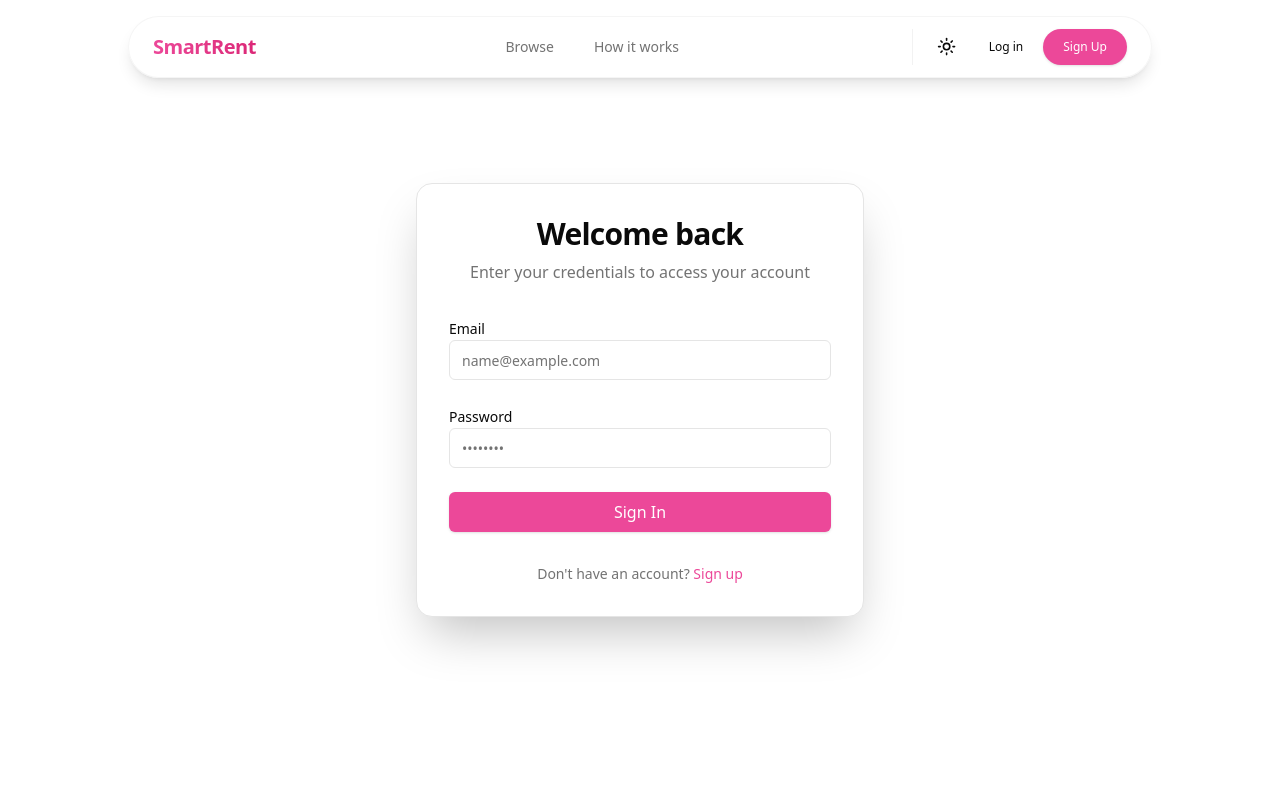
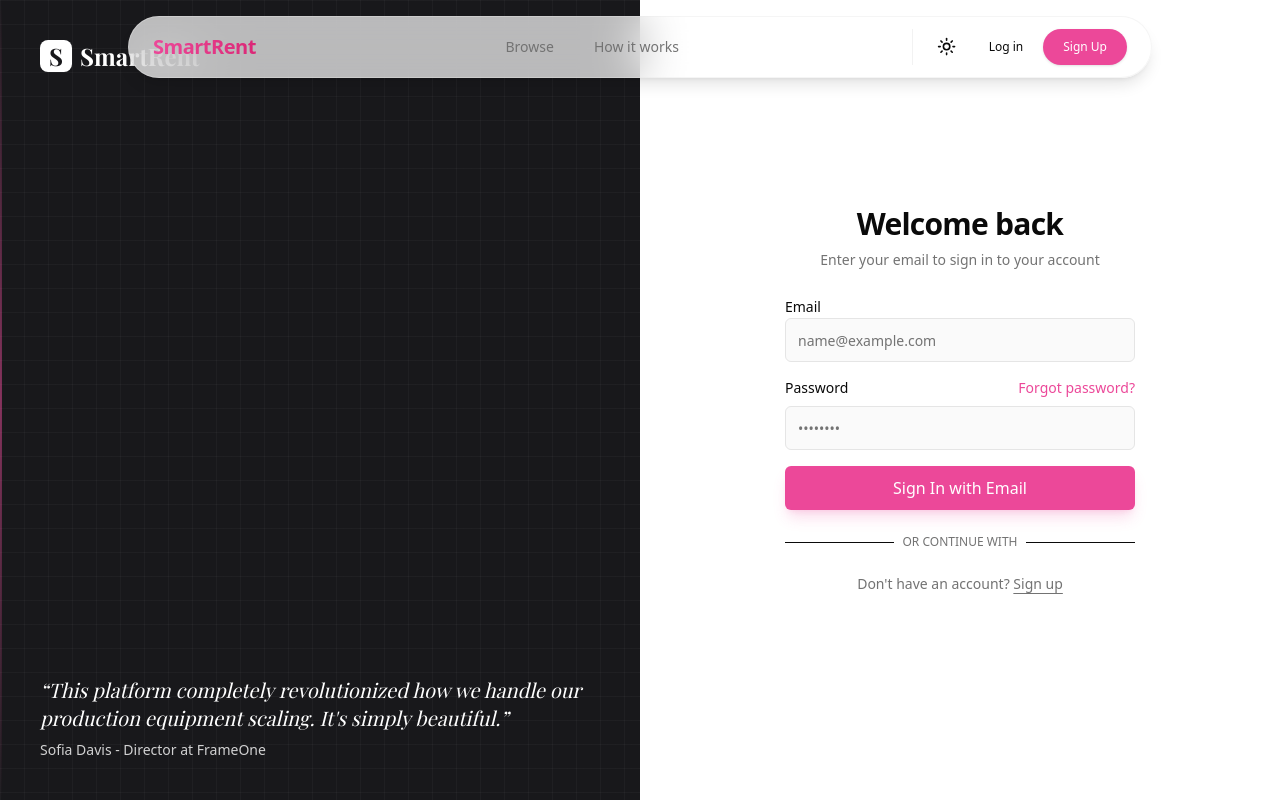
Before and after one commit to harshil-mistry/Odoo-GCET-26-Rental-Portal, a Next.js app: page /login in a window 1280 px wide. Built offline with nearby package versions, Linux system fonts and the light colour scheme; no server answers; a web font is replaced by a local one.

Commit message:
login and signup pages ui improved

```diff
--- a/src/app/login/page.tsx
+++ b/src/app/login/page.tsx
@@ -43,13 +43,10 @@ export default function LoginPage() {
             });
 
             if (res.ok) {
-                // Redirection handled by client-side router, token is set in cookies
                 const data = await res.json();
-                // Redirect based on role
                 if (data.user.role === 'vendor') router.push("/vendor");
                 else if (data.user.role === 'admin') router.push("/admin");
-                else router.push("/"); // Customer to home
-
+                else router.push("/");
                 router.refresh();
             } else {
                 const err = await res.json();
@@ -64,18 +61,41 @@ export default function LoginPage() {
     };
 
     return (
-        <div className="min-h-screen flex items-center justify-center p-4">
-            <div className="w-full max-w-md space-y-8 bg-card p-8 rounded-2xl border border-border shadow-2xl">
-                <div className="text-center">
-                    <h2 className="text-3xl font-bold tracking-tight">Welcome back</h2>
-                    <p className="text-muted-foreground mt-2">
-                        Enter your credentials to access your account
+        <div className="min-h-screen w-full lg:grid lg:grid-cols-2">
+            {/* Left Side - Visual */}
+            <div className="hidden lg:flex relative h-full w-full flex-col bg-muted text-white p-10 dark:border-r">
+                <div className="absolute inset-0 bg-zinc-900" />
+                <div className="absolute inset-0 bg-[linear-gradient(to_right,#80808012_1px,transparent_1px),linear-gradient(to_bottom,#80808012_1px,transparent_1px)] bg-[size:24px_24px]" />
+                <div className="absolute left-0 top-0 bottom-0 w-[2px] bg-gradient-to-b from-transparent via-primary to-transparent opacity-50" />
+
+                <div className="relative z-20 flex items-center gap-2 font-serif text-2xl font-bold">
+                    <div className="w-8 h-8 rounded-lg bg-white flex items-center justify-center text-zinc-900">S</div>
+                    SmartRent
+                </div>
+
+                <div className="relative z-20 mt-auto">
+                    <blockquote className="space-y-2">
+                        <p className="text-xl font-serif italic">
+                            &ldquo;This platform completely revolutionized how we handle our production equipment scaling. It's simply beautiful.&rdquo;
+                        </p>
+                        <footer className="text-sm font-medium opacity-80">Sofia Davis - Director at FrameOne</footer>
+                    </blockquote>
+                </div>
+            </div>
+
+            {/* Right Side - Form */}
+            <div className="flex items-center justify-center p-8">
+                <div className="mx-auto flex w-full flex-col justify-center space-y-6 sm:w-[350px]">
+                    <div className="flex flex-col space-y-2 text-center">
+                        <h1 className="text-3xl font-serif font-bold tracking-tight">Welcome back</h1>
+                        <p className="text-sm text-muted-foreground">
+                            Enter your email to sign in to your account
                         </p>
                     </div>
 
-                <form onSubmit={handleSubmit} className="space-y-6">
+                    <form onSubmit={handleSubmit} className="space-y-4">
                         <div className="space-y-2">
-                        <label className="text-sm font-medium">Email</label>
+                            <label className="text-sm font-medium leading-none peer-disabled:cursor-not-allowed peer-disabled:opacity-70">Email</label>
                             <Input
                                 name="email"
                                 type="email"
@@ -83,10 +103,16 @@ export default function LoginPage() {
                                 value={formData.email}
                                 onChange={handleChange}
                                 required
+                                className="h-11 bg-muted/50"
                             />
                         </div>
                         <div className="space-y-2">
-                        <label className="text-sm font-medium">Password</label>
+                            <div className="flex items-center justify-between">
+                                <label className="text-sm font-medium leading-none peer-disabled:cursor-not-allowed peer-disabled:opacity-70">Password</label>
+                                <Link href="#" className="text-sm font-medium text-primary hover:underline">
+                                    Forgot password?
+                                </Link>
+                            </div>
                             <Input
                                 name="password"
                                 type="password"
@@ -94,28 +120,41 @@ export default function LoginPage() {
                                 value={formData.password}
                                 onChange={handleChange}
                                 required
+                                className="h-11 bg-muted/50"
                             />
                         </div>
 
-                    <Button type="submit" className="w-full" disabled={loading}>
+                        <Button type="submit" className="w-full h-11 text-base shadow-lg shadow-primary/20" disabled={loading}>
                             {loading ? (
                                 <>
                                     <Loader2 className="mr-2 h-4 w-4 animate-spin" />
                                     Logging in...
                                 </>
                             ) : (
-                            "Sign In"
+                                "Sign In with Email"
                             )}
                         </Button>
                     </form>
 
-                <p className="text-center text-sm text-muted-foreground">
+                    <div className="relative">
+                        <div className="absolute inset-0 flex items-center">
+                            <span className="w-full border-t" />
+                        </div>
+                        <div className="relative flex justify-center text-xs uppercase">
+                            <span className="bg-background px-2 text-muted-foreground">
+                                Or continue with
+                            </span>
+                        </div>
+                    </div>
+
+                    <p className="px-8 text-center text-sm text-muted-foreground">
                         Don't have an account?{" "}
-                    <Link href="/signup" className="text-primary hover:underline font-medium">
+                        <Link href="/signup" className="underline underline-offset-4 hover:text-primary">
                             Sign up
                         </Link>
                     </p>
                 </div>
             </div>
+        </div>
     );
 }
--- a/src/app/page.tsx
+++ b/src/app/page.tsx
@@ -79,7 +79,7 @@ export default function Home() {
             transition={{ delay: 0.4, duration: 0.8 }}
             className="text-lg md:text-xl text-muted-foreground max-w-2xl mx-auto mb-10 leading-relaxed"
           >
-            Experience the future of gear management. Real-time availability, AI-powered insights, and seamless bookings.
+            Experience the future of gear management. Real-time availability, detailed information, and seamless bookings.
           </motion.p>
 
           <motion.div
--- a/src/app/signup/page.tsx
+++ b/src/app/signup/page.tsx
@@ -64,28 +64,62 @@ export default function SignupPage() {
     };
 
     return (
-        <div className="min-h-screen flex items-center justify-center p-4">
-            <div className="w-full max-w-md space-y-8 bg-card p-8 rounded-2xl border border-border shadow-2xl">
-                <div className="text-center">
-                    <h2 className="text-3xl font-bold tracking-tight">Create an account</h2>
-                    <p className="text-muted-foreground mt-2">
-                        Join SmartRent to start exploring
+        <div className="min-h-screen w-full lg:grid lg:grid-cols-2">
+            {/* Left Side - Visual - Reversed for visual interest */}
+            <div className="hidden lg:flex relative h-full w-full flex-col p-10 dark:border-r order-2 text-white">
+                <div
+                    className="absolute inset-0 bg-zinc-900"
+                    style={{
+                        backgroundImage: "url('https://images.unsplash.com/photo-1605656100063-233633ab0a7b?q=80&w=1920&auto=format&fit=crop')",
+                        backgroundSize: "cover",
+                        backgroundPosition: "center"
+                    }}
+                />
+                <div className="absolute inset-0 bg-purple-900/60 mix-blend-multiply" /> {/* Purple tint for consistency */}
+                <div className="absolute inset-0 bg-black/40" />
+
+                <div className="relative z-20 flex items-center gap-2 font-serif text-2xl font-bold">
+                    <div className="w-10 h-10 rounded-xl bg-white/20 backdrop-blur-md border border-white/30 flex items-center justify-center text-white shadow-lg">S</div>
+                    SmartRent
+                </div>
+
+                <div className="relative z-20 mt-auto text-right self-end max-w-lg">
+                    <blockquote className="space-y-2">
+                        <p className="text-2xl font-serif font-medium leading-relaxed tracking-wide">
+                            &ldquo;We rent out our specialized drones here. The vendor tools are miles ahead of the competition.&rdquo;
+                        </p>
+                        <footer className="text-base font-medium opacity-80 pt-2 flex items-center gap-2 justify-end">
+                            Marcus Chen - Aerial Cinematography
+                            <div className="w-8 h-8 rounded-full bg-white/20" />
+                        </footer>
+                    </blockquote>
+                </div>
+            </div>
+
+            {/* Right Side - Form - Now on Left */}
+            <div className="flex items-center justify-center p-8 order-1">
+                <div className="mx-auto flex w-full flex-col justify-center space-y-6 sm:w-[350px]">
+                    <div className="flex flex-col space-y-2 text-center">
+                        <h1 className="text-3xl font-serif font-bold tracking-tight">Create an account</h1>
+                        <p className="text-sm text-muted-foreground">
+                            Enter your details beneath to get started
                         </p>
                     </div>
 
                     <form onSubmit={handleSubmit} className="space-y-4">
                         <div className="space-y-2">
-                        <label className="text-sm font-medium">Full Name</label>
+                            <label className="text-sm font-medium leading-none">Full Name</label>
                             <Input
                                 name="name"
                                 placeholder="John Doe"
                                 value={formData.name}
                                 onChange={handleChange}
                                 required
+                                className="h-11 bg-muted/50"
                             />
                         </div>
                         <div className="space-y-2">
-                        <label className="text-sm font-medium">Email</label>
+                            <label className="text-sm font-medium leading-none">Email</label>
                             <Input
                                 name="email"
                                 type="email"
@@ -93,10 +127,11 @@ export default function SignupPage() {
                                 value={formData.email}
                                 onChange={handleChange}
                                 required
+                                className="h-11 bg-muted/50"
                             />
                         </div>
                         <div className="space-y-2">
-                        <label className="text-sm font-medium">Password</label>
+                            <label className="text-sm font-medium leading-none">Password</label>
                             <Input
                                 name="password"
                                 type="password"
@@ -104,54 +139,57 @@ export default function SignupPage() {
                                 value={formData.password}
                                 onChange={handleChange}
                                 required
+                                className="h-11 bg-muted/50"
                             />
                         </div>
 
                         <div className="space-y-2">
-                        <label className="text-sm font-medium">Account Type</label>
+                            <label className="text-sm font-medium leading-none">I am a...</label>
                             <select
                                 name="role"
                                 value={formData.role}
                                 onChange={handleChange}
-                            className="flex h-10 w-full rounded-md border border-input bg-background px-3 py-2 text-sm focus-visible:outline-none focus-visible:ring-2 focus-visible:ring-ring"
+                                className="flex h-11 w-full rounded-md border border-input bg-muted/50 px-3 py-2 text-sm ring-offset-background focus-visible:outline-none focus-visible:ring-2 focus-visible:ring-ring focus-visible:ring-offset-2"
                             >
-                            <option value="customer">Customer</option>
-                            <option value="vendor">Vendor</option>
+                                <option value="customer">Customer (I want to rent)</option>
+                                <option value="vendor">Vendor (I want to list)</option>
                             </select>
                         </div>
 
                         {formData.role === "vendor" && (
                             <div className="space-y-2 animate-in fade-in slide-in-from-top-2">
-                            <label className="text-sm font-medium">GSTIN</label>
+                                <label className="text-sm font-medium leading-none">GSTIN Number</label>
                                 <Input
                                     name="gstin"
-                                placeholder="GSTIN Number"
+                                    placeholder="GSTIN12345"
                                     value={formData.gstin}
                                     onChange={handleChange}
                                     required
+                                    className="h-11 bg-muted/50"
                                 />
                             </div>
                         )}
 
-                    <Button type="submit" className="w-full mt-2" disabled={loading}>
+                        <Button type="submit" className="w-full h-11 text-base shadow-lg shadow-primary/20" disabled={loading}>
                             {loading ? (
                                 <>
                                     <Loader2 className="mr-2 h-4 w-4 animate-spin" />
                                     Creating account...
                                 </>
                             ) : (
-                            "Sign Up"
+                                "Create Account"
                             )}
                         </Button>
                     </form>
 
-                <p className="text-center text-sm text-muted-foreground">
+                    <p className="px-8 text-center text-sm text-muted-foreground">
                         Already have an account?{" "}
-                    <Link href="/login" className="text-primary hover:underline font-medium">
-                        Log in
+                        <Link href="/login" className="underline underline-offset-4 hover:text-primary">
+                            Sign in
                         </Link>
                     </p>
                 </div>
             </div>
+        </div>
     );
 }
```
Lines whose indentation alone changed are shown as unchanged.
